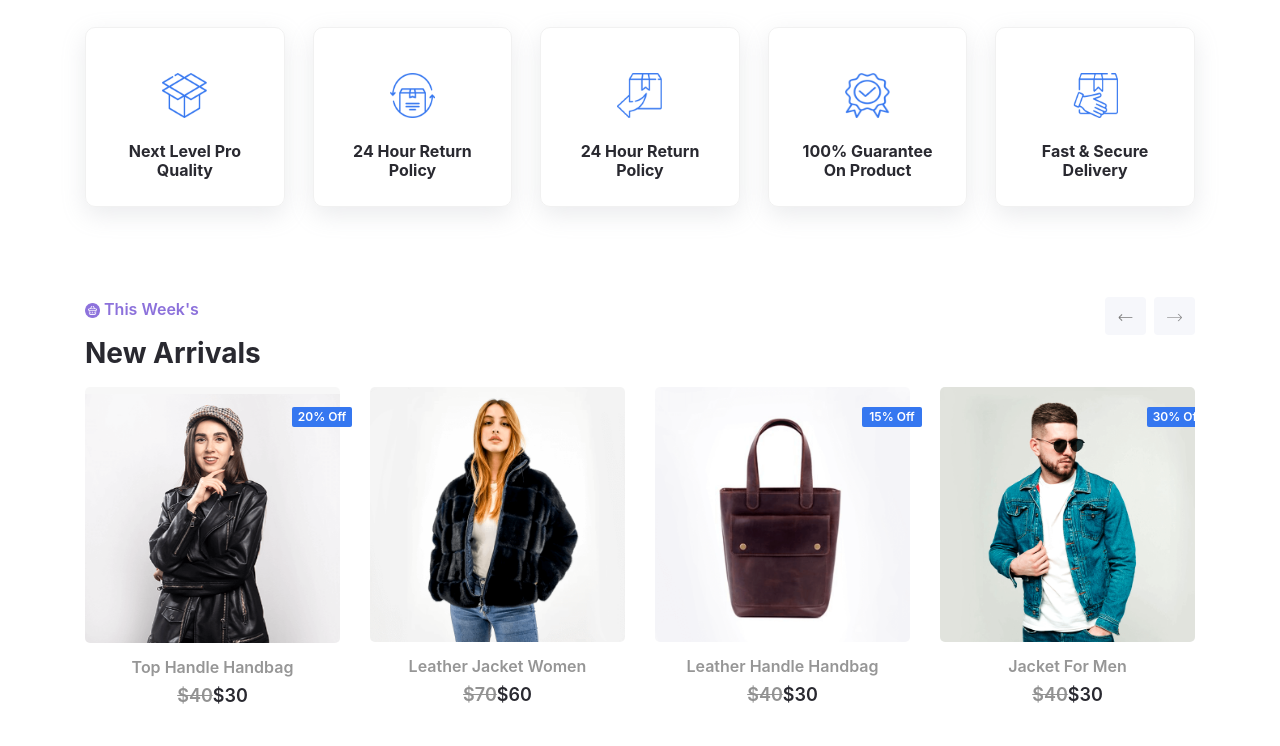
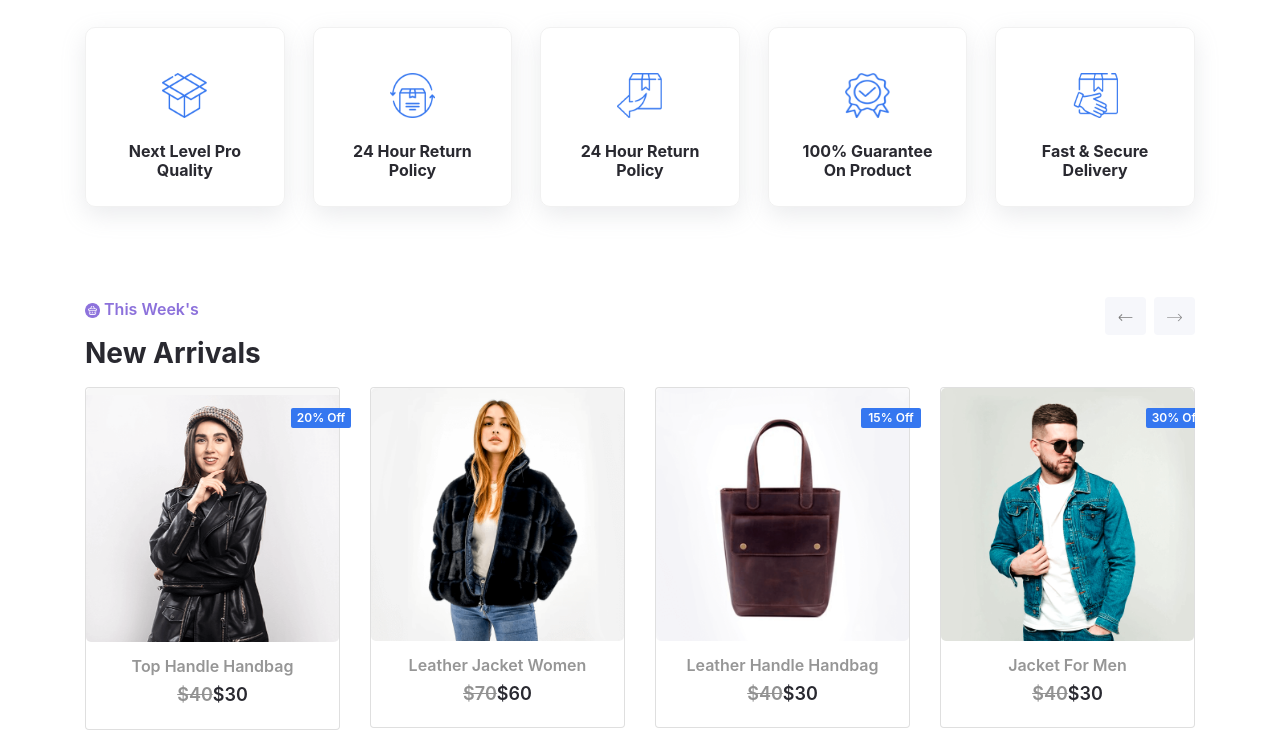
Before and after one commit to nadaalrasheedy/ecommerce, a plain HTML site: page index.html in a window 1280 px wide. Shown: the part 551-1297 px from the top of the page. Drawn offline with nearby package versions, Linux system fonts and the light colour scheme; files that its build step writes are made by us from their sources.

Commit message:
add responsive

```diff
--- a/assets/css/style.scss
+++ b/assets/css/style.scss
@@ -445,8 +445,8 @@ header {
         }
       }
       .col-12 {
+
         .card {
-          border: 0px;
           .sale-logo {
             background-color: #3577F0;
             color: #ffffff;
@@ -498,6 +498,7 @@ header {
         .carousel-inner {
           overflow: hidden;
         }
+        margin-right: 20px;
       }
     }
   }
```
Also changed, not shown: index.html (+1 -1 lines).
